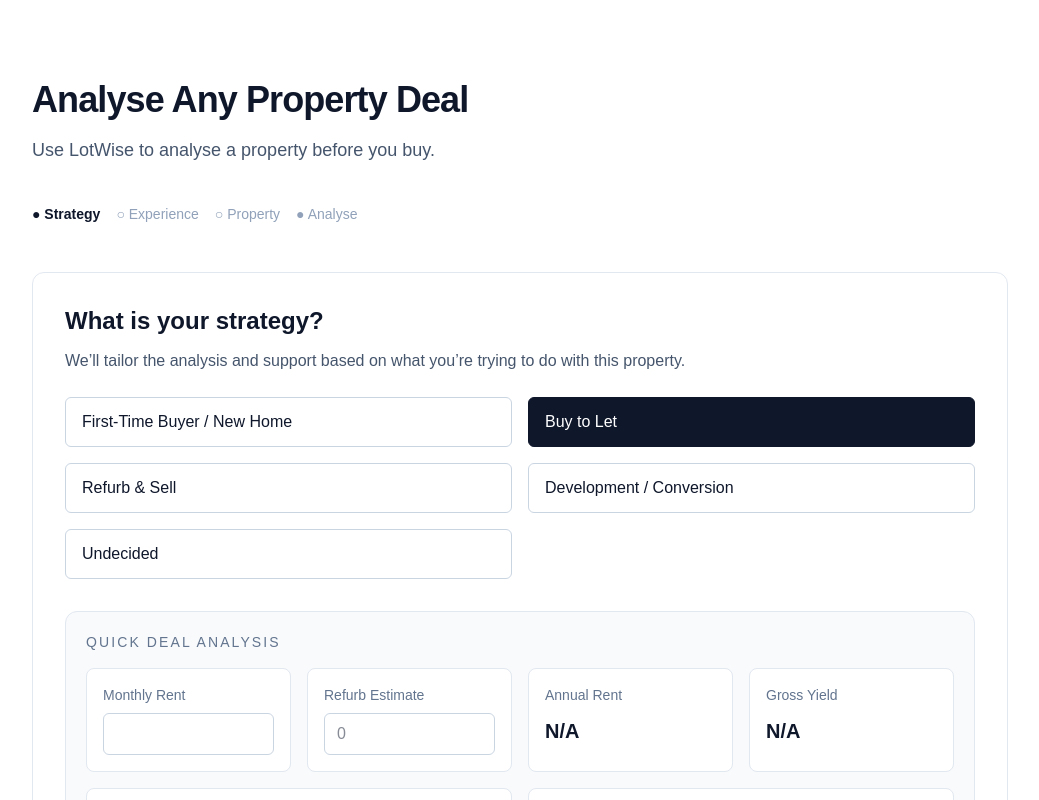
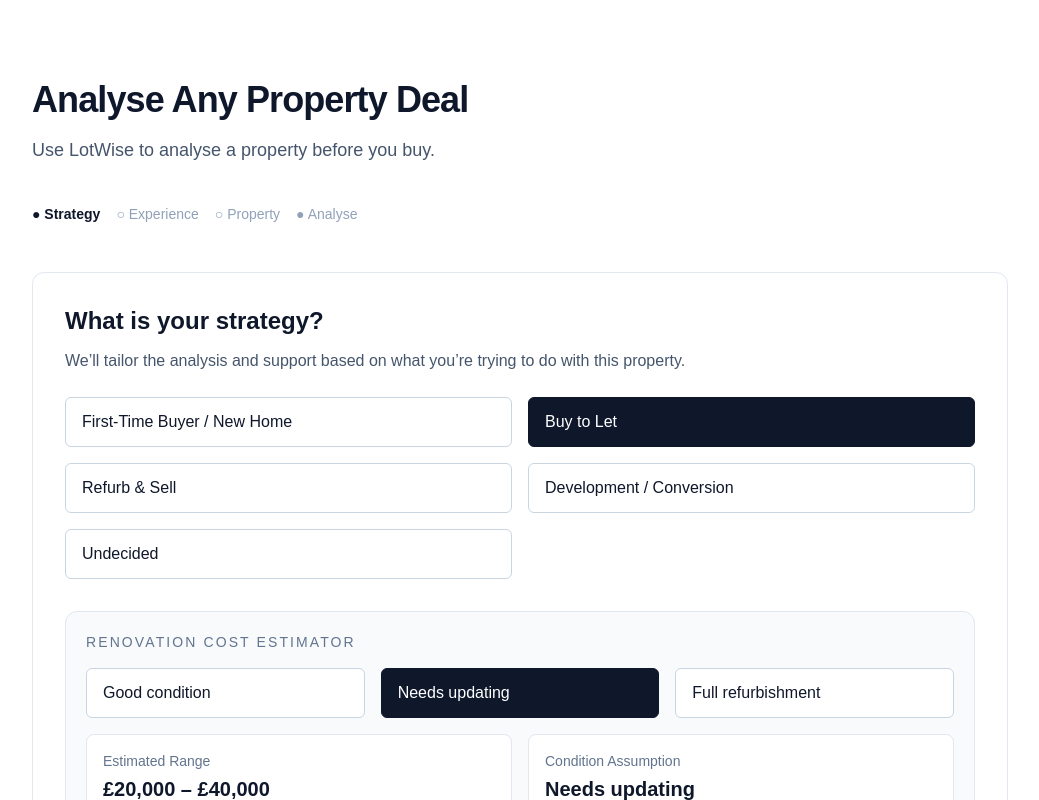
Before and after one commit to LotWise/lotwise, a Next.js app in the folder apps/web/: page /analyse in a window 1280 px wide. Both pictures are taken after a click on the button "Buy to Let". Shown: the top 800 px of the page, without its empty margins (120-1159 px from the left). Built offline with nearby package versions, Linux system fonts and the light colour scheme.

Commit message:
feat: add renovation cost estimator and editable assumptions.tsx

```diff
--- a/apps/web/src/app/analyse/page.tsx
+++ b/apps/web/src/app/analyse/page.tsx
@@ -13,6 +13,11 @@ type Experience =
   | "First-time buyer"
   | "Some property experience"
   | "Experienced buyer / investor";
+
+type ConditionLevel =
+  | "Good condition"
+  | "Needs updating"
+  | "Full refurbishment";
 
 type ExtractedProperty = {
   address: string;
@@ -42,10 +47,11 @@ export default function AnalysePage() {
     useState<ExtractedProperty | null>(null);
 
   const [manualRent, setManualRent] = useState("");
-  const [manualRefurb, setManualRefurb] = useState("");
   const [depositPercent, setDepositPercent] = useState(10);
   const [mortgageRate, setMortgageRate] = useState(4.9);
   const [mortgageTerm, setMortgageTerm] = useState(30);
+  const [conditionLevel, setConditionLevel] =
+    useState<ConditionLevel>("Needs updating");
 
   useEffect(() => {
     if (typeof window === "undefined") return;
@@ -196,12 +202,6 @@ export default function AnalysePage() {
     return (annualRent / numericPrice) * 100;
   }, [annualRent, numericPrice]);
 
-  const refurbEstimate = useMemo(() => {
-    const manual = Number(manualRefurb);
-    if (!Number.isNaN(manual) && manual >= 0) return manual;
-    return 0;
-  }, [manualRefurb]);
-
   const yieldLabel =
     grossYield >= 7
       ? "Strong"
@@ -210,6 +210,21 @@ export default function AnalysePage() {
       : grossYield > 0
       ? "Low"
       : "Unavailable";
+
+  const baseRefurbRange = useMemo(() => {
+    if (conditionLevel === "Good condition") {
+      return { low: 8000, high: 15000 };
+    }
+    if (conditionLevel === "Needs updating") {
+      return { low: 20000, high: 40000 };
+    }
+    return { low: 60000, high: 100000 };
+  }, [conditionLevel]);
+
+  const bedroomMultiplier = bedroomCount >= 4 ? 1.3 : bedroomCount === 3 ? 1.15 : 1;
+
+  const refurbLow = Math.round(baseRefurbRange.low * bedroomMultiplier);
+  const refurbHigh = Math.round(baseRefurbRange.high * bedroomMultiplier);
 
   const depositAmount = useMemo(() => {
     if (!numericPrice) return 0;
@@ -382,6 +397,49 @@ export default function AnalysePage() {
                 ))}
               </div>
 
+              <div className="mt-8 rounded-xl border border-slate-200 bg-slate-50 p-5">
+                <p className="text-sm font-medium uppercase tracking-[0.15em] text-slate-500">
+                  Renovation Cost Estimator
+                </p>
+
+                <div className="mt-4 grid gap-4 md:grid-cols-3">
+                  {[
+                    "Good condition",
+                    "Needs updating",
+                    "Full refurbishment",
+                  ].map((option) => (
+                    <button
+                      key={option}
+                      type="button"
+                      onClick={() => setConditionLevel(option as ConditionLevel)}
+                      className={`rounded-md border px-4 py-3 text-left ${
+                        conditionLevel === option
+                          ? "border-slate-900 bg-slate-900 text-white"
+                          : "border-slate-300 bg-white"
+                      }`}
+                    >
+                      {option}
+                    </button>
+                  ))}
+                </div>
+
+                <div className="mt-4 grid gap-4 md:grid-cols-2">
+                  <div className="rounded-lg border border-slate-200 bg-white p-4">
+                    <p className="text-sm text-slate-500">Estimated Range</p>
+                    <p className="mt-1 text-xl font-semibold text-slate-900">
+                      {formatPrice(refurbLow)} – {formatPrice(refurbHigh)}
+                    </p>
+                  </div>
+
+                  <div className="rounded-lg border border-slate-200 bg-white p-4">
+                    <p className="text-sm text-slate-500">Condition Assumption</p>
+                    <p className="mt-1 text-xl font-semibold text-slate-900">
+                      {conditionLevel}
+                    </p>
+                  </div>
+                </div>
+              </div>
+
               {showHomeBuyerPanel && (
                 <div className="mt-8 rounded-xl border border-slate-200 bg-slate-50 p-5">
                   <p className="text-sm font-medium uppercase tracking-[0.15em] text-slate-500">
@@ -485,18 +543,6 @@ export default function AnalysePage() {
                     </div>
 
                     <div className="rounded-lg border border-slate-200 bg-white p-4">
-                      <p className="text-sm text-slate-500">Refurb Estimate</p>
-                      <input
-                        type="number"
-                        step="1000"
-                        value={manualRefurb}
-                        onChange={(e) => setManualRefurb(e.target.value)}
-                        placeholder="0"
-                        className="mt-2 w-full rounded-md border border-slate-300 px-3 py-2"
-                      />
-                    </div>
-
-                    <div className="rounded-lg border border-slate-200 bg-white p-4">
                       <p className="text-sm text-slate-500">Annual Rent</p>
                       <p className="mt-3 text-xl font-semibold text-slate-900">
                         {annualRent ? formatPrice(annualRent) : "N/A"}
@@ -509,20 +555,11 @@ export default function AnalysePage() {
                         {grossYield ? `${grossYield.toFixed(1)}%` : "N/A"}
                       </p>
                     </div>
-                  </div>
 
-                  <div className="mt-4 grid gap-4 md:grid-cols-2">
                     <div className="rounded-lg border border-slate-200 bg-white p-4">
                       <p className="text-sm text-slate-500">Yield Rating</p>
-                      <p className="mt-1 text-xl font-semibold text-slate-900">
+                      <p className="mt-3 text-xl font-semibold text-slate-900">
                         {yieldLabel}
-                      </p>
-                    </div>
-
-                    <div className="rounded-lg border border-slate-200 bg-white p-4">
-                      <p className="text-sm text-slate-500">Refurb Cost</p>
-                      <p className="mt-1 text-xl font-semibold text-slate-900">
-                        {refurbEstimate ? formatPrice(refurbEstimate) : "N/A"}
                       </p>
                     </div>
                   </div>
@@ -774,6 +811,35 @@ export default function AnalysePage() {
                   </div>
                 </div>
 
+                <div className="mt-6 rounded-xl border border-slate-200 bg-white p-6">
+                  <h3 className="text-xl font-semibold">
+                    Renovation Cost Estimate
+                  </h3>
+
+                  <div className="mt-4 grid gap-4 md:grid-cols-3">
+                    <div className="rounded-lg border border-slate-200 bg-slate-50 p-4">
+                      <p className="text-sm text-slate-500">Condition</p>
+                      <p className="mt-1 text-xl font-semibold text-slate-900">
+                        {conditionLevel}
+                      </p>
+                    </div>
+
+                    <div className="rounded-lg border border-slate-200 bg-slate-50 p-4">
+                      <p className="text-sm text-slate-500">Low Estimate</p>
+                      <p className="mt-1 text-xl font-semibold text-slate-900">
+                        {formatPrice(refurbLow)}
+                      </p>
+                    </div>
+
+                    <div className="rounded-lg border border-slate-200 bg-slate-50 p-4">
+                      <p className="text-sm text-slate-500">High Estimate</p>
+                      <p className="mt-1 text-xl font-semibold text-slate-900">
+                        {formatPrice(refurbHigh)}
+                      </p>
+                    </div>
+                  </div>
+                </div>
+
                 {showBuyToLetPanel && (
                   <div className="mt-6 rounded-xl border border-slate-200 bg-white p-6">
                     <h3 className="text-xl font-semibold">
@@ -807,7 +873,7 @@ export default function AnalysePage() {
                       <div className="rounded-lg border border-slate-200 bg-slate-50 p-4">
                         <p className="text-sm text-slate-500">Refurb Cost</p>
                         <p className="mt-1 text-xl font-semibold text-slate-900">
-                          {refurbEstimate ? formatPrice(refurbEstimate) : "N/A"}
+                          {formatPrice(refurbLow)} – {formatPrice(refurbHigh)}
                         </p>
                       </div>
                     </div>
```
